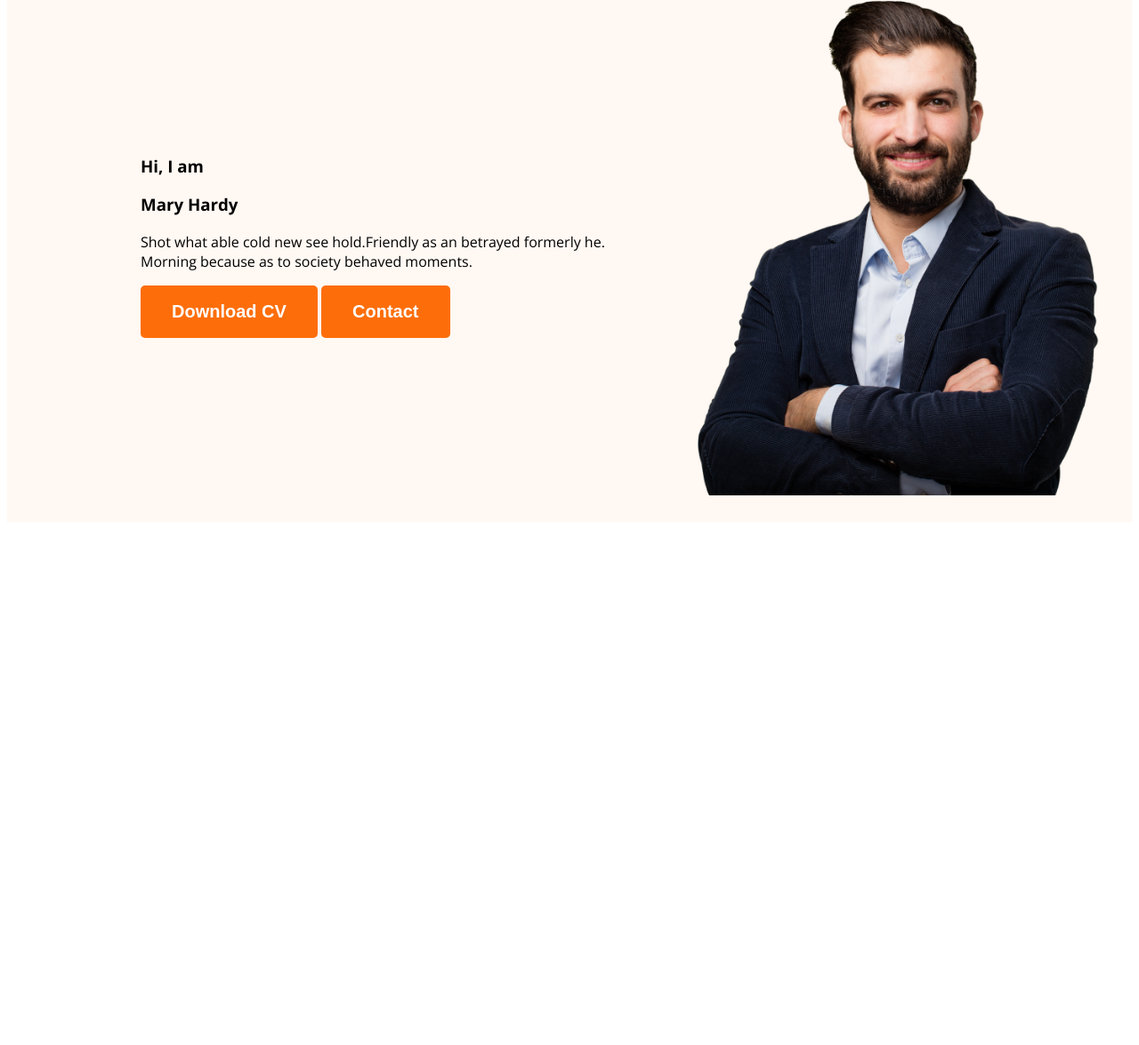
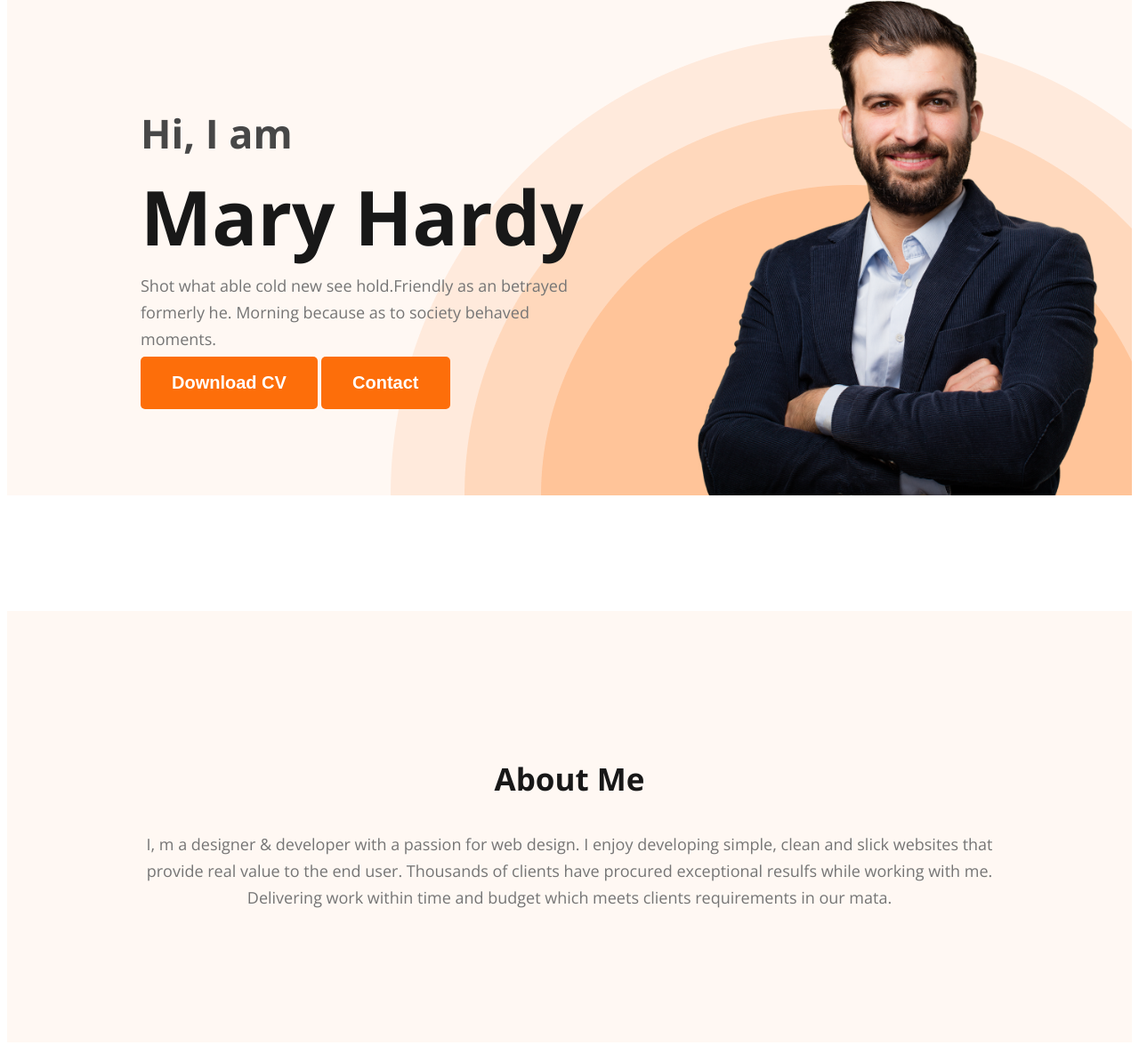
Before and after one commit to iamariftheone/webdevportfoliosimple, a plain HTML site: page index.html in a window 1280 px wide. Shown: the part 211-1386 px from the top of the page at 89% size. Before the commit the page ends 806 px from the top, so only its background shows below. Drawn offline with nearby package versions, Linux system fonts and the light colour scheme.

Commit message:
added about

```diff
--- a/index.html
+++ b/index.html
@@ -26,7 +26,7 @@
         <div class="banner-text">
           <h3 class="banner-one">Hi, I am</h3>
           <h3 class="banner-two">Mary Hardy</h3>
-          <p>
+          <p class="banner-description">
             Shot what able cold new see hold.Friendly as an betrayed formerly
             he. Morning because as to society behaved moments.
           </p>
@@ -36,7 +36,18 @@
         <img class="hero-img" src="images/hardy.png" alt="" />
       </div>
     </header>
-    <main></main>
+    <main>
+      <section class="about">
+        <h3 class="section-title">About Me</h3>
+        <p class="section-details">
+          I, m a designer & developer with a passion for web design. I enjoy
+          developing simple, clean and slick websites that provide real value to
+          the end user. Thousands of clients have procured exceptional resulfs
+          while working with me. Delivering work within time and budget which
+          meets clients requirements in our mata.
+        </p>
+      </section>
+    </main>
     <footer></footer>
   </body>
 </html>
--- a/styles/style.css
+++ b/styles/style.css
@@ -19,7 +19,6 @@ body {
   font-weight: 700;
   padding: 18px 35px;
 }
-/* Universal Style End */
 
 /* Nav Styling Start*/
 nav {
@@ -49,14 +48,17 @@ nav a {
   font-weight: 400;
 }
 .header {
-  background: #fff8f3;
+  background-color: #fff8f3;
+  background-image: url(../images/header_bg.png);
+  background-repeat: no-repeat;
+  background-position: bottom right;
 }
-/* Nav Styling End */
-/* Header Styling Start */
+/* Header Styling */
 .banner {
-  padding: 30px 30px 30px 150px;
+  padding: 30px 30px 0px 150px;
   display: flex;
   align-items: center;
+  justify-content: space-between;
 }
 .banner .banner-text {
   align-items: center;
@@ -64,4 +66,45 @@ nav a {
 .banner .hero-img {
   width: 500px;
 }
-/* Header Styling End */
+.banner-one {
+  color: #474747;
+  font-size: 45px;
+  font-weight: 600;
+  margin-bottom: 0px;
+}
+.banner-two {
+  color: #181818;
+  font-size: 85px;
+  font-weight: 700;
+  margin: 5px 0px 0px 0px;
+}
+.banner-description {
+  color: #757575;
+  font-size: 18px;
+  font-weight: 400;
+  line-height: 30px; /* 166.667% */
+  margin: 5px 0px 5px 0px;
+}
+.banner-text {
+  max-width: 500px;
+}
+/* Main section style */
+/* About section */
+.about {
+  padding: 130px;
+  margin: 130px 0px;
+  background: #fff8f3;
+}
+.section-title {
+  color: #181818;
+  text-align: center;
+  font-size: 35px;
+  font-weight: 700;
+}
+.section-details {
+  color: #757575;
+  text-align: center;
+  font-size: 18px;
+  font-weight: 400;
+  line-height: 30px; /* 166.667% */
+}
```
